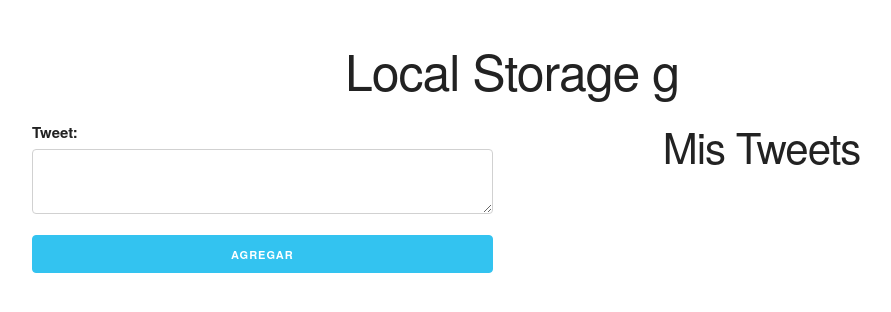
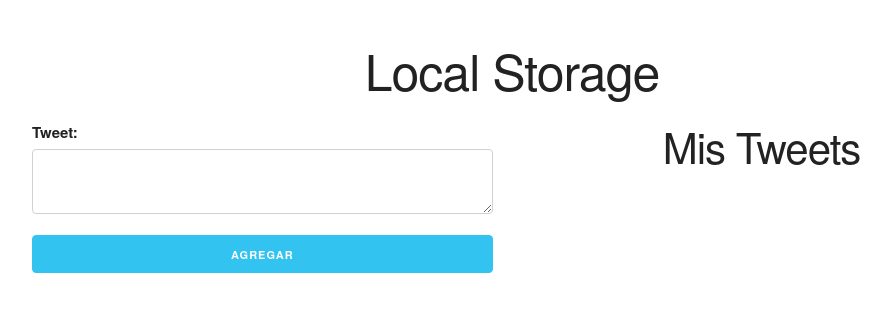
Before and after one commit to AlexSilva1793/CursoJavaScriptUdemy, a plain HTML site: page primerProyecto/index.html in a window 1280 px wide. Shown: the whole page, without its empty margins (128-1019 px from the left). Drawn offline with Linux system fonts and the light colour scheme.

Commit message:
priueba2

```diff
--- a/primerProyecto/index.html
+++ b/primerProyecto/index.html
@@ -14,7 +14,7 @@
     <div id="contenido">
         <div class="container">
 
-            <h1>Local Storage g</h1>
+            <h1>Local Storage</h1>
             <div class="row">
                 <div class="six columns">
                     <label for="tweet">Tweet:</label>
```
